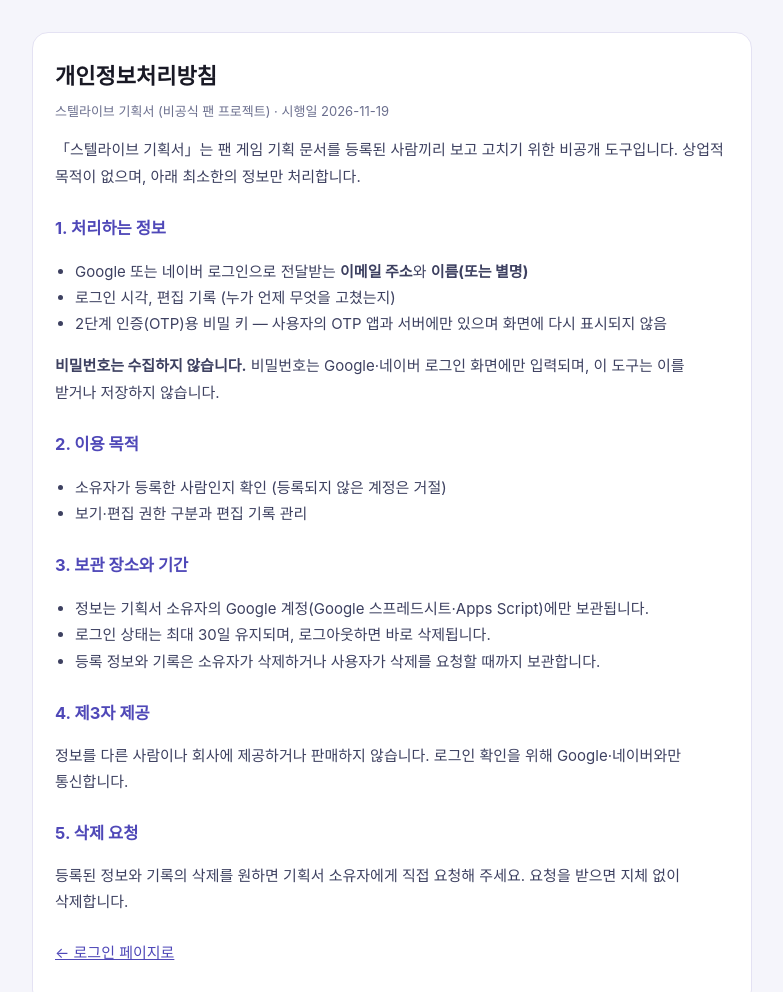
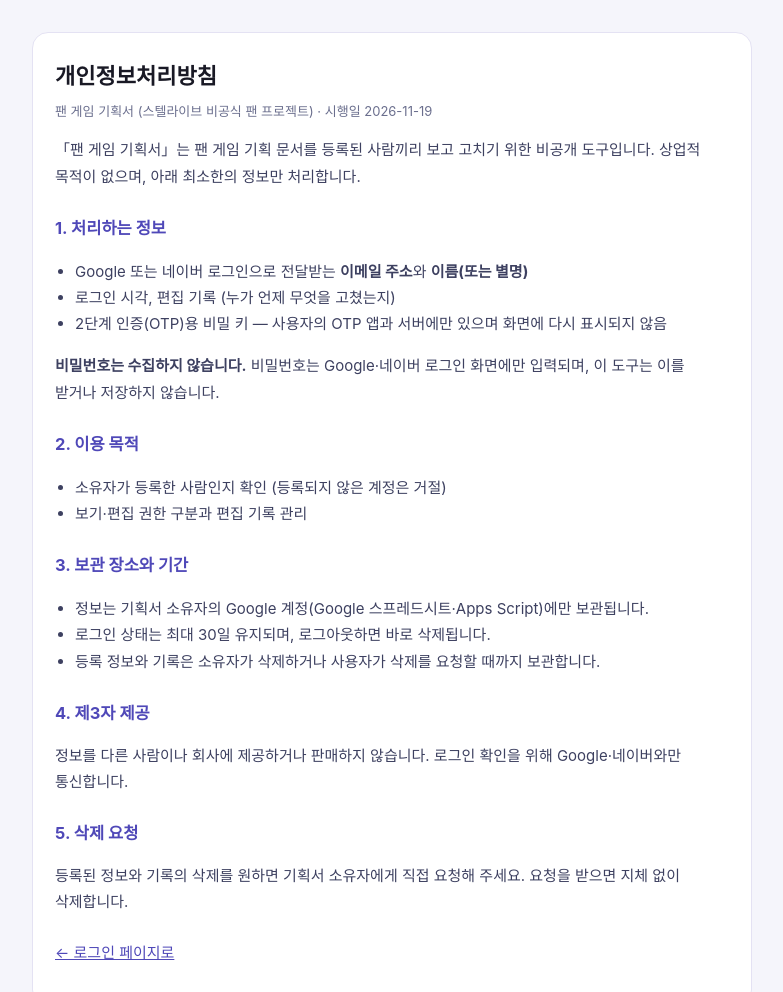
Before and after one commit to KimJunKi1024/stellive-gdd, a plain HTML site: page privacy.html in a window 1280 px wide. Shown: the top 992 px of the page, without its empty margins (248-1031 px from the left). Drawn offline with Linux system fonts and the light colour scheme.

Commit message:
제목·앱 이름을 팬 게임 기획서 (비공식)으로 (2차 창작 가이드라인)

```diff
--- a/privacy.html
+++ b/privacy.html
@@ -4,7 +4,7 @@
 <meta charset="utf-8">
 <meta name="viewport" content="width=device-width, initial-scale=1">
 <meta name="referrer" content="no-referrer">
-<title>개인정보처리방침 · 스텔라이브 기획서</title>
+<title>개인정보처리방침 · 팬 게임 기획서 (비공식)</title>
 <link rel="icon" href="icon-192.png">
 <style>
   :root { color-scheme: light; --bg: #f5f5fb; --paper: #fff; --line: #e4e2f3; --ink: #191925; --ink-2: #3d4060; --muted: #6b6f8e; --deep: #4f48b8; }
@@ -26,8 +26,8 @@
 <main>
   <div class="card">
     <h1>개인정보처리방침</h1>
-    <p class="date">스텔라이브 기획서 (비공식 팬 프로젝트) · 시행일 2026-11-19</p>
-    <p>「스텔라이브 기획서」는 팬 게임 기획 문서를 등록된 사람끼리 보고 고치기 위한 비공개 도구입니다. 상업적 목적이 없으며, 아래 최소한의 정보만 처리합니다.</p>
+    <p class="date">팬 게임 기획서 (스텔라이브 비공식 팬 프로젝트) · 시행일 2026-11-19</p>
+    <p>「팬 게임 기획서」는 팬 게임 기획 문서를 등록된 사람끼리 보고 고치기 위한 비공개 도구입니다. 상업적 목적이 없으며, 아래 최소한의 정보만 처리합니다.</p>
 
     <h2>1. 처리하는 정보</h2>
     <ul>
```
Also changed, not shown: index.html (+2 -2 lines), manifest.webmanifest, 1 other file.
